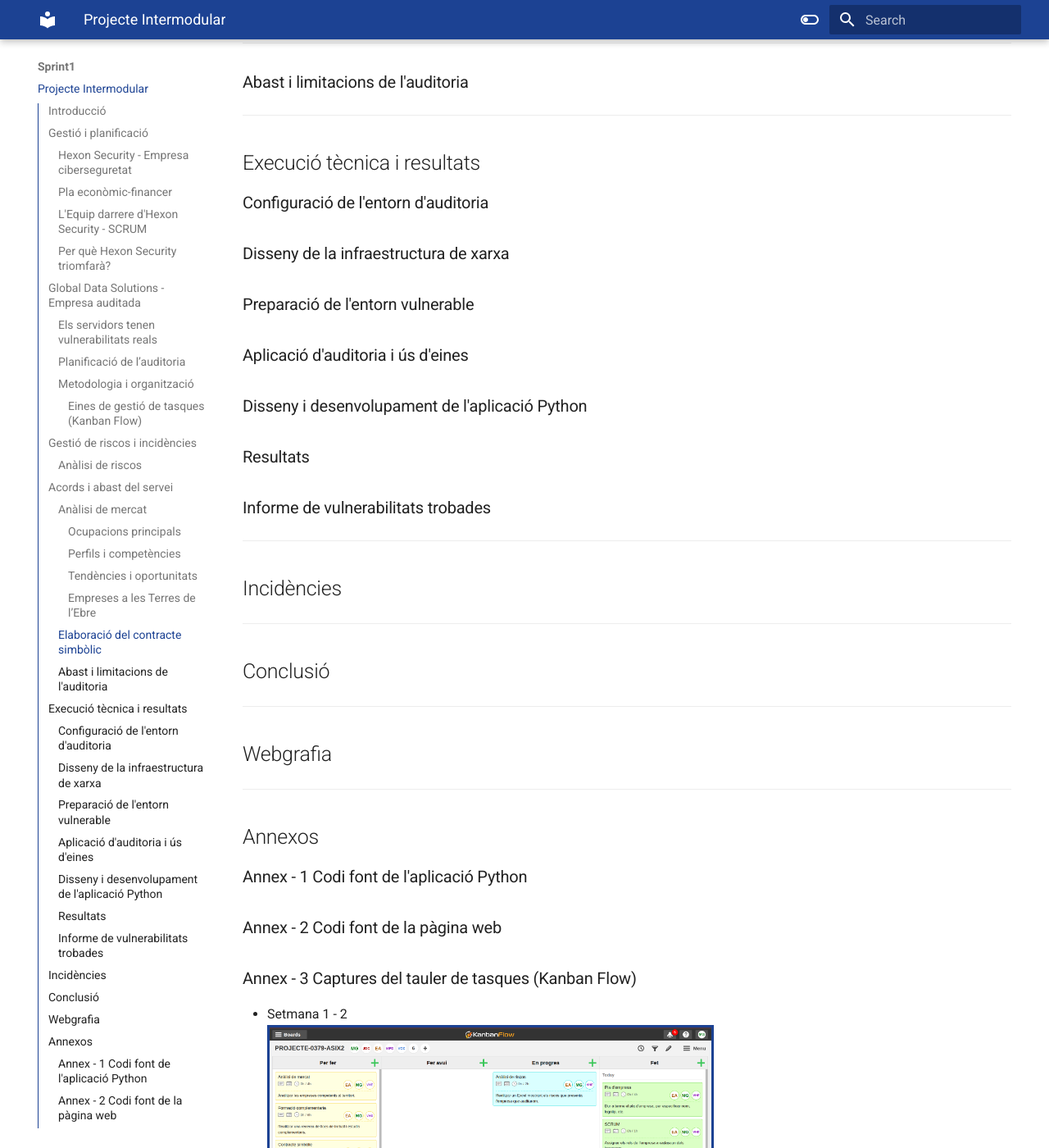
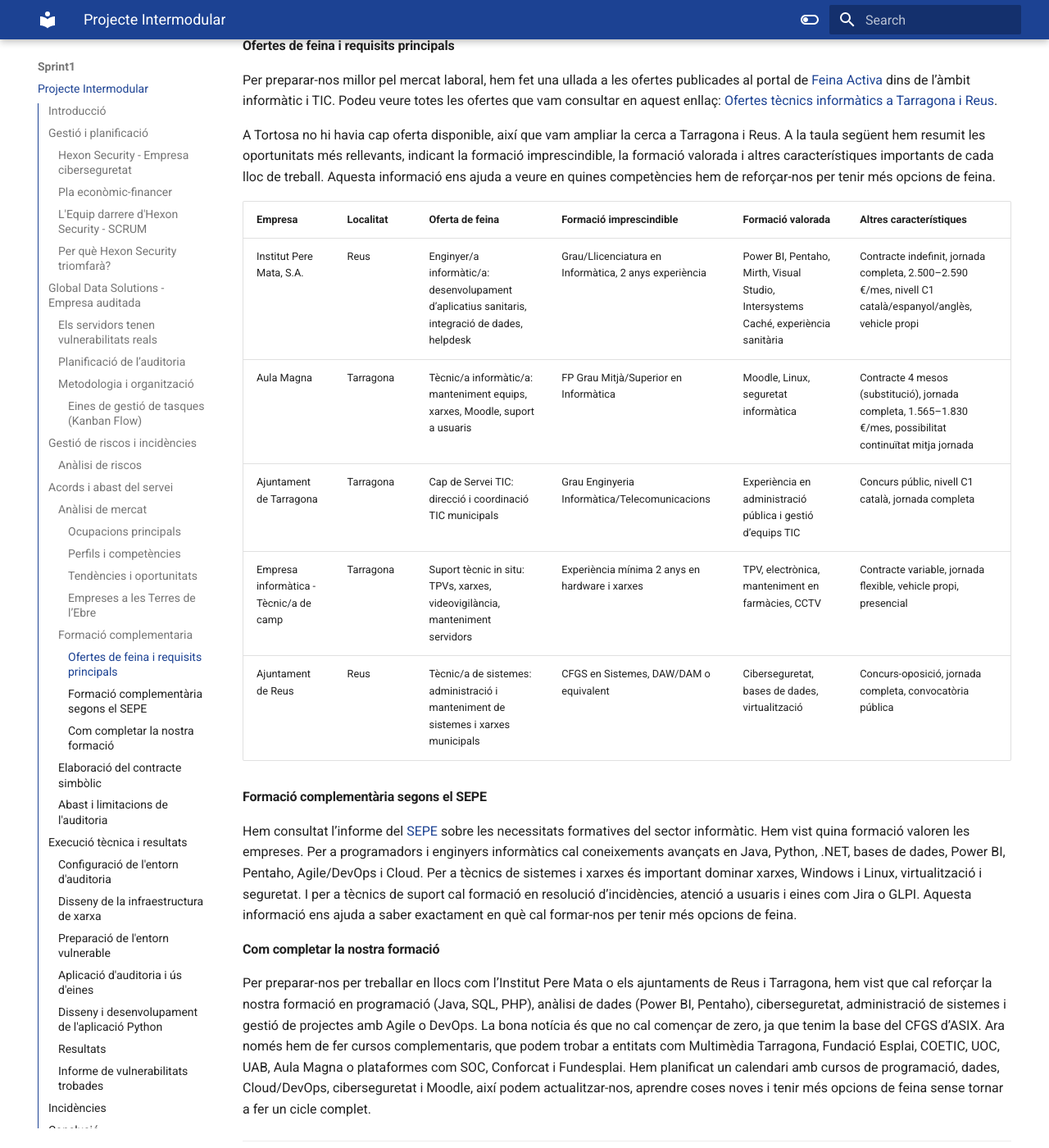
Before and after one commit to mariagutierrez03/projecte-asix2, an MkDocs documentation site: the page built from docs/sprint1/sprint1.md, in a window 1280 px wide and 1400 px high, scrolled down 7961 px. Shown: the whole window at 82% size. Built offline with MkDocs 1.6.1 and Material for MkDocs 9.7.7, drawn with Linux system fonts in a browser that asks for light colours.

Commit message:
Update sprint1.md

```diff
--- a/docs/sprint1/sprint1.md
+++ b/docs/sprint1/sprint1.md
@@ -169,6 +169,31 @@
 
 ---
 
+### Formació complementaria
+
+#### Ofertes de feina i requisits principals
+Per preparar-nos millor pel mercat laboral, hem fet una ullada a les ofertes publicades al portal de [Feina Activa](https://feinaactiva.gencat.cat/web/guest/home) dins de l’àmbit informàtic i TIC. Podeu veure totes les ofertes que vam consultar en aquest enllaç: [Ofertes tècnics informàtics a Tarragona i Reus](https://feinaactiva.gencat.cat/es/search/offers/list?type=province&province=43&i=0&keywords=TECNIC%20INFORMATIC).
+
+A Tortosa no hi havia cap oferta disponible, així que vam ampliar la cerca a Tarragona i Reus. A la taula següent hem resumit les oportunitats més rellevants, indicant la formació imprescindible, la formació valorada i altres característiques importants de cada lloc de treball. Aquesta informació ens ajuda a veure en quines competències hem de reforçar-nos per tenir més opcions de feina.
+
+| Empresa | Localitat | Oferta de feina | Formació imprescindible | Formació valorada | Altres característiques |
+|---------|-----------|----------------|------------------------|-----------------|------------------------|
+| Institut Pere Mata, S.A. | Reus | Enginyer/a informàtic/a: desenvolupament d’aplicatius sanitaris, integració de dades, helpdesk | Grau/Llicenciatura en Informàtica, 2 anys experiència | Power BI, Pentaho, Mirth, Visual Studio, Intersystems Caché, experiència sanitària | Contracte indefinit, jornada completa, 2.500–2.590 €/mes, nivell C1 català/espanyol/anglès, vehicle propi |
+| Aula Magna | Tarragona | Tècnic/a informàtic/a: manteniment equips, xarxes, Moodle, suport a usuaris | FP Grau Mitjà/Superior en Informàtica | Moodle, Linux, seguretat informàtica | Contracte 4 mesos (substitució), jornada completa, 1.565–1.830 €/mes, possibilitat continuïtat mitja jornada |
+| Ajuntament de Tarragona | Tarragona | Cap de Servei TIC: direcció i coordinació TIC municipals | Grau Enginyeria Informàtica/Telecomunicacions | Experiència en administració pública i gestió d’equips TIC | Concurs públic, nivell C1 català, jornada completa |
+| Empresa informàtica - Tècnic/a de camp | Tarragona | Suport tècnic in situ: TPVs, xarxes, videovigilància, manteniment servidors | Experiència mínima 2 anys en hardware i xarxes | TPV, electrònica, manteniment en farmàcies, CCTV | Contracte variable, jornada flexible, vehicle propi, presencial |
+| Ajuntament de Reus | Reus | Tècnic/a de sistemes: administració i manteniment de sistemes i xarxes municipals | CFGS en Sistemes, DAW/DAM o equivalent | Ciberseguretat, bases de dades, virtualització | Concurs-oposició, jornada completa, convocatòria pública |
+
+#### Formació complementària segons el SEPE
+
+Hem consultat l’informe del [SEPE](https://www.sepe.es/HomeSepe/que-es-el-sepe/observatorio/necesidades-formativas.html) sobre les necessitats formatives del sector informàtic. Hem vist quina formació valoren les empreses. Per a programadors i enginyers informàtics cal coneixements avançats en Java, Python, .NET, bases de dades, Power BI, Pentaho, Agile/DevOps i Cloud. Per a tècnics de sistemes i xarxes és important dominar xarxes, Windows i Linux, virtualització i seguretat. I per a tècnics de suport cal formació en resolució d’incidències, atenció a usuaris i eines com Jira o GLPI. Aquesta informació ens ajuda a saber exactament en què cal formar-nos per tenir més opcions de feina.
+
+#### Com completar la nostra formació
+
+Per preparar-nos per treballar en llocs com l’Institut Pere Mata o els ajuntaments de Reus i Tarragona, hem vist que cal reforçar la nostra formació en programació (Java, SQL, PHP), anàlisi de dades (Power BI, Pentaho), ciberseguretat, administració de sistemes i gestió de projectes amb Agile o DevOps. La bona notícia és que no cal començar de zero, ja que tenim la base del CFGS d’ASIX. Ara només hem de fer cursos complementaris, que podem trobar a entitats com Multimèdia Tarragona, Fundació Esplai, COETIC, UOC, UAB, Aula Magna o plataformes com SOC, Conforcat i Fundesplai. Hem planificat un calendari amb cursos de programació, dades, Cloud/DevOps, ciberseguretat i Moodle, així podem actualitzar-nos, aprendre coses noves i tenir més opcions de feina sense tornar a fer un cicle complet.
+
+---
+
 ### Elaboració del contracte simbòlic
 
 ---
```
